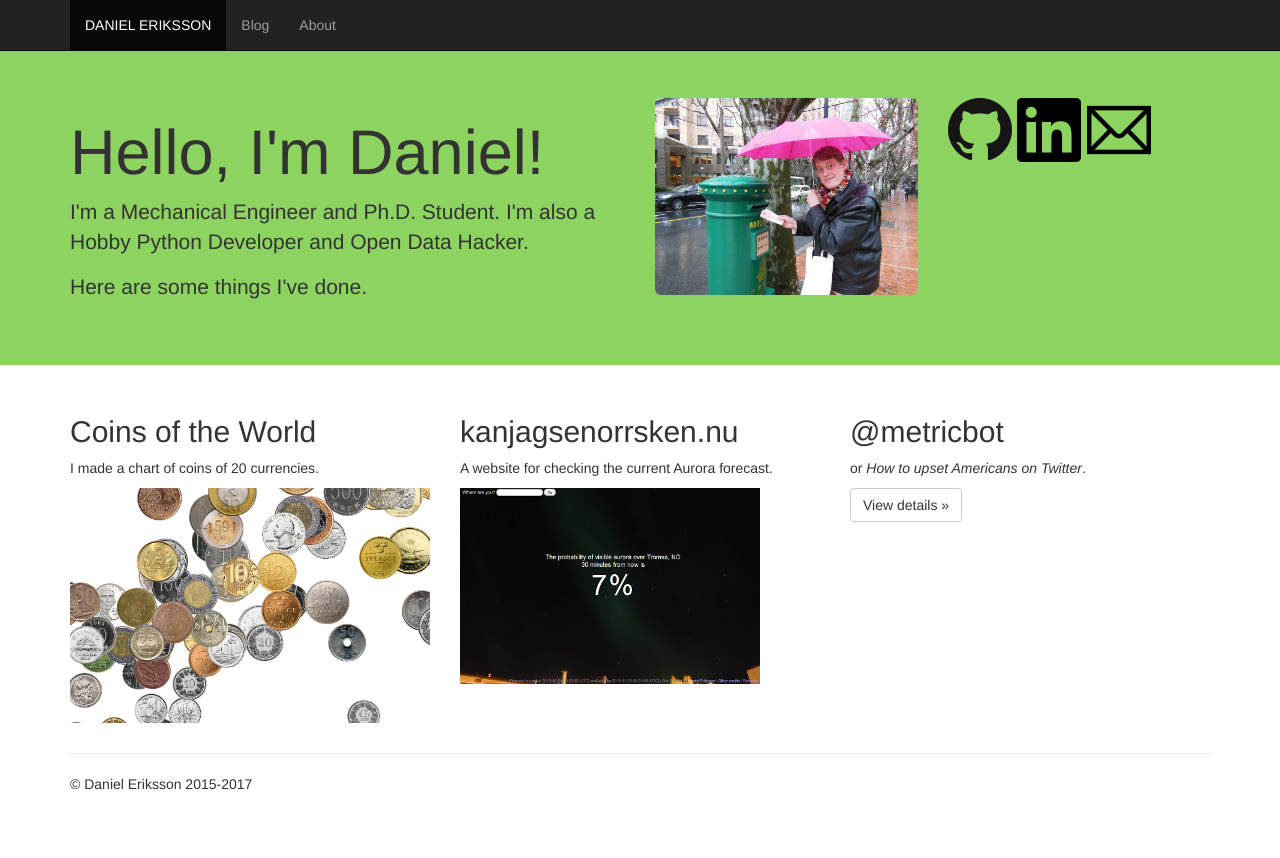
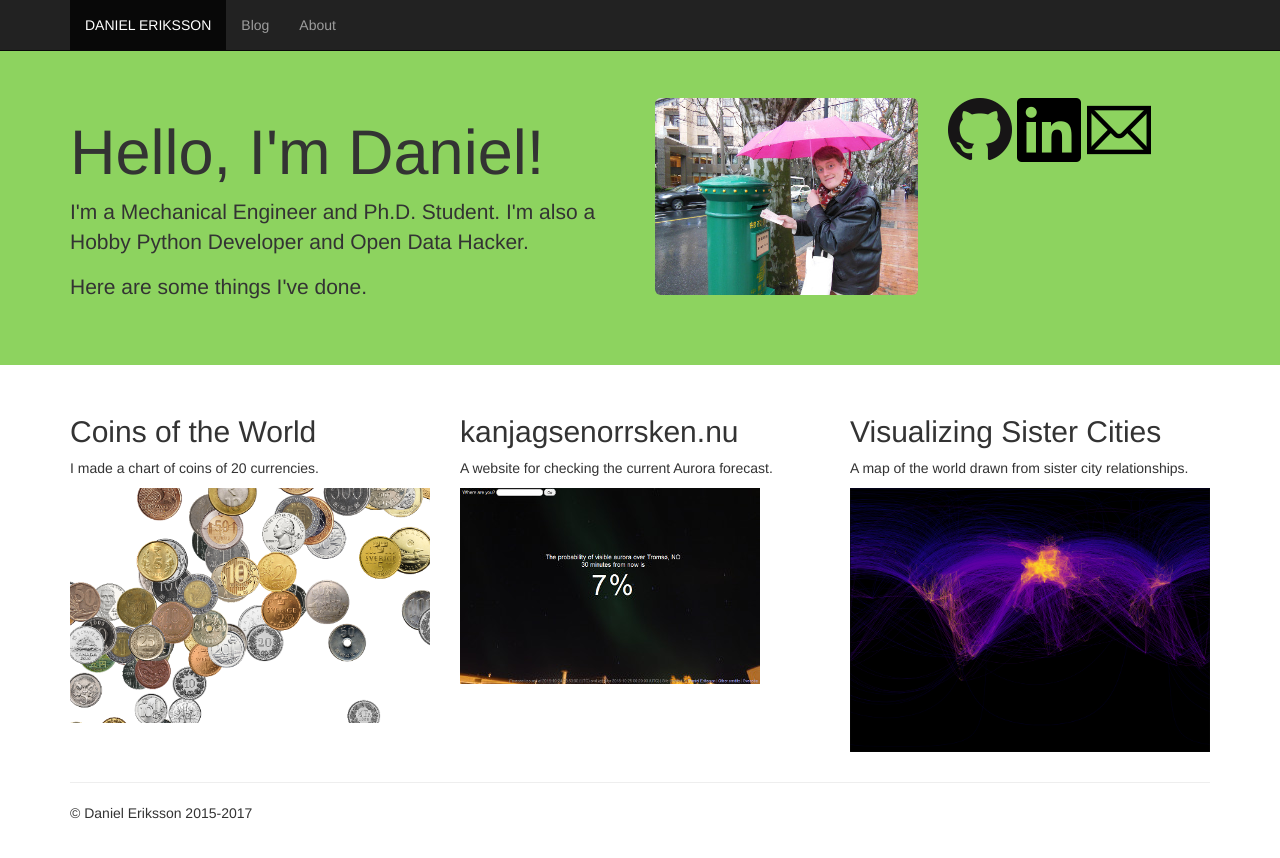
Before and after one commit to belteshassar/belteshassar.github.io, a Jekyll site: the page built from index.html, in a window 1280 px wide. Shown: the top 858 px of the page. Built offline with Jekyll 4.4.1, drawn with Linux system fonts in a browser that asks for light colours; nearby versions of some CDN libraries.

Commit message:
Edit front page to include sister cities.

```diff
--- a/index.html
+++ b/index.html
@@ -43,9 +43,9 @@ title: Home
       <p><a href="http://www.kanjagsenorrsken.nu/lang/en?loc=Tromso"><img src="/assets/kanjagsenorrsken-thumb.jpg"></a></p>
     </div>
     <div class="col-md-4">
-      <h2>@metricbot</h2>
-      <p>or <em>How to upset Americans on Twitter</em>.</p>
-      <p><a class="btn btn-default" href="{% post_url 2015-10-24-metricbot %}" role="button">View details &raquo;</a></p>
+      <h2>Visualizing Sister Cities</h2>
+      <p>A map of the world drawn from sister city relationships.</p>
+      <p><a href="{% post_url 2017-08-11-visualizing-sister-cities %}"><img style="max-width: 100%;" src="/assets/sister-cities-low-res.png"></a></p>
    </div>
   </div>
 
```
Also changed, not shown: _posts/2017-08-11-visualizing-sister-cities.md (renamed from _posts/2017-08-11-visulizing-sister-cities.md).
